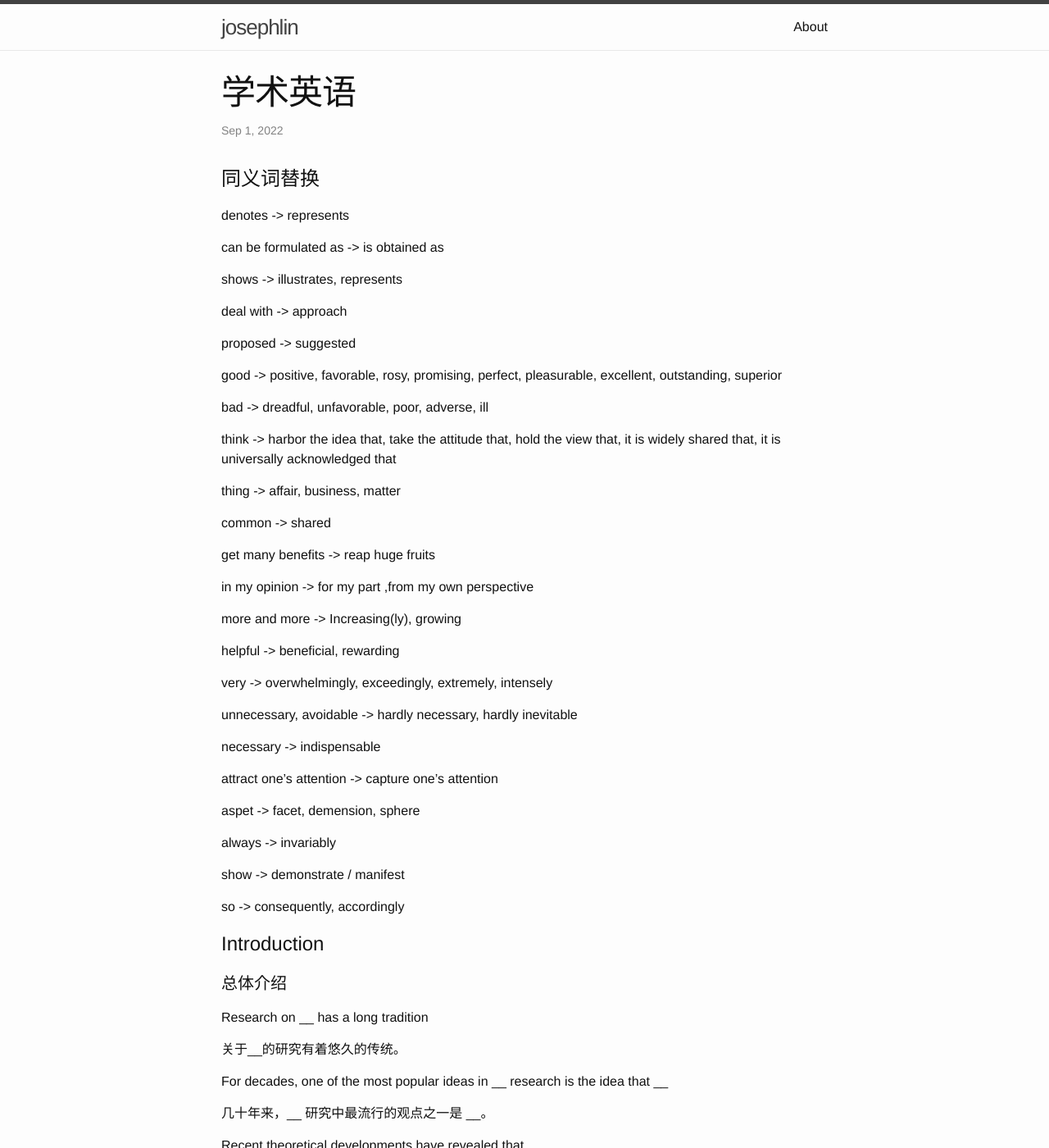
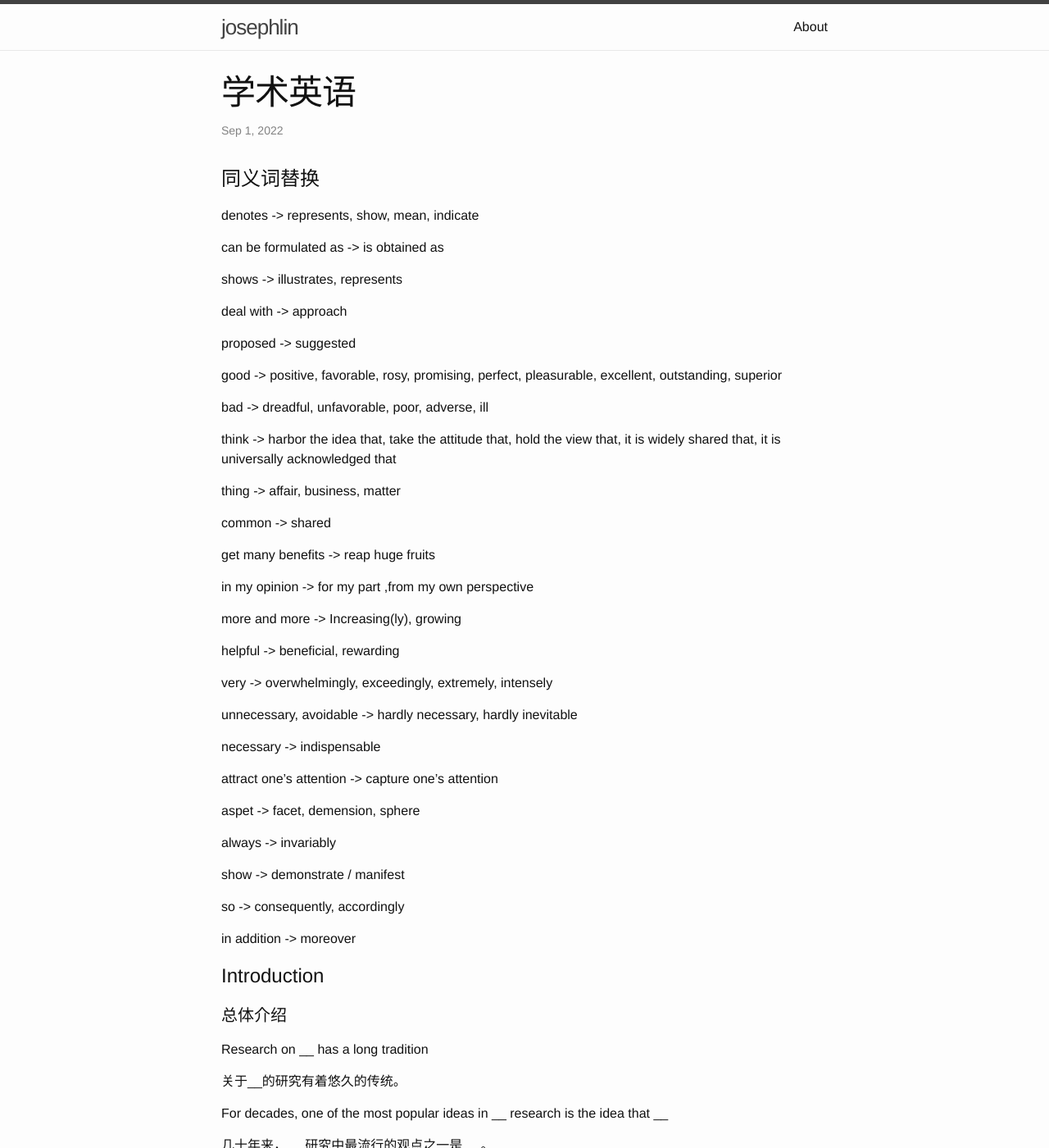
Before and after one commit to josephstalin117/josephstalin117.github.io, a Jekyll site: the page built from _posts/2022-9-1-academic-english.markdown, in a window 1280 px wide and 1400 px high. Shown: the whole window at 82% size. Built offline with Jekyll 4.4.1, drawn with Linux system fonts in a browser that asks for light colours.

Commit message:
update denote

```diff
--- a/_posts/2022-9-1-academic-english.markdown
+++ b/_posts/2022-9-1-academic-english.markdown
@@ -7,7 +7,7 @@ categories: command
 
 # 同义词替换
 
-denotes -> represents
+denotes -> represents, show, mean, indicate
 
 can be formulated as -> is obtained as
 
@@ -51,7 +51,7 @@ show -> demonstrate / manifest
 
 so -> consequently, accordingly
 
-
+in addition -> moreover
 
 
 
```
